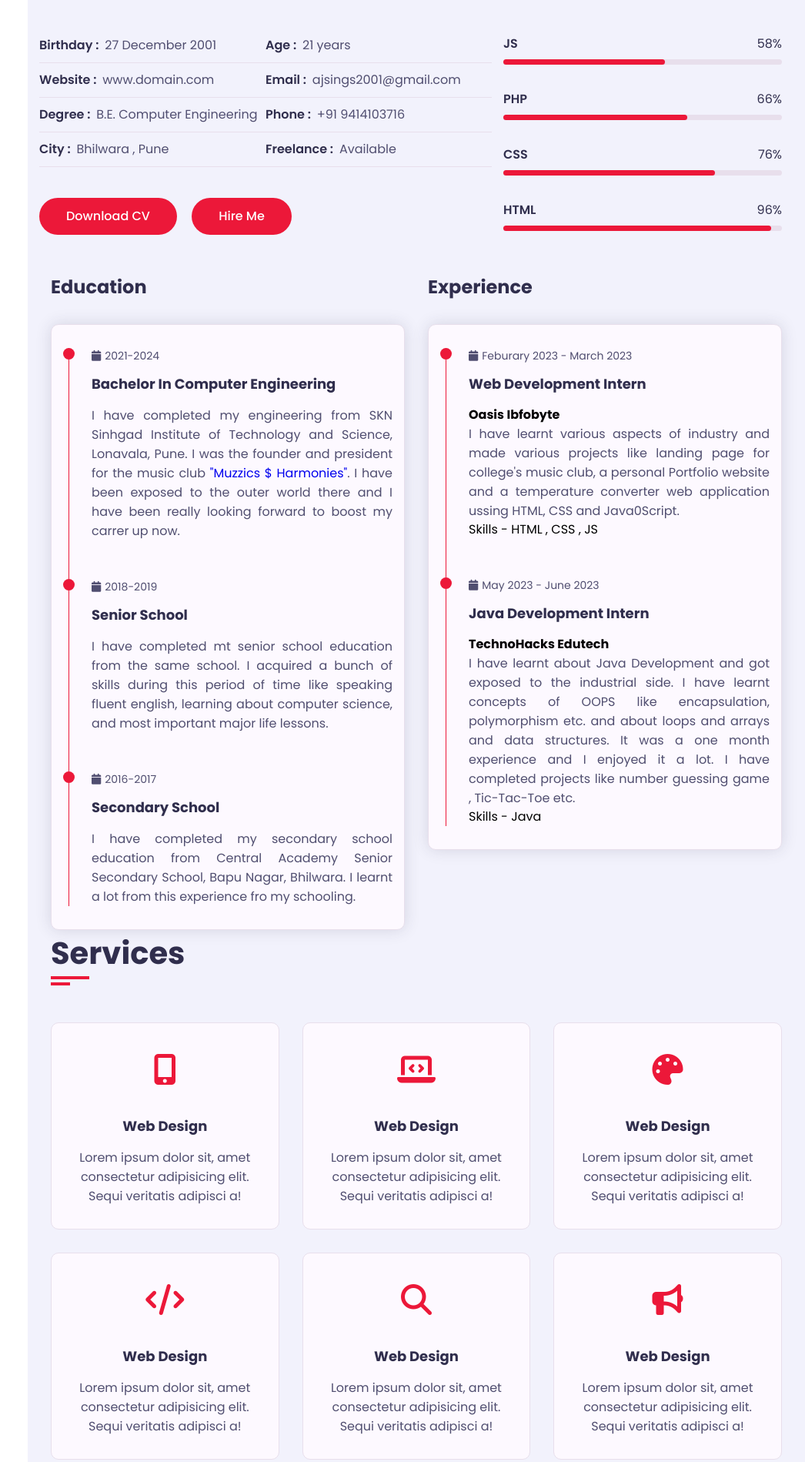
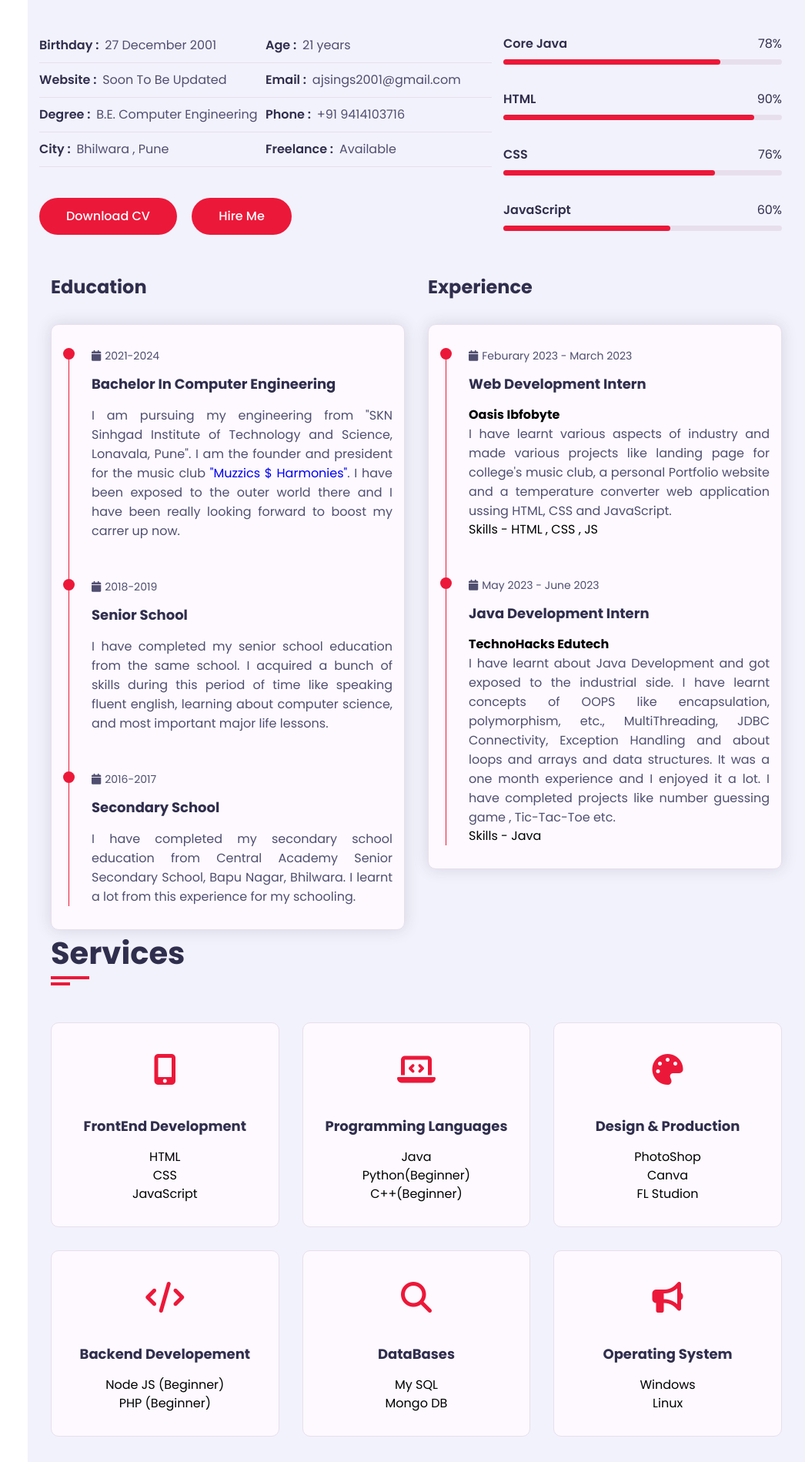
Before and after one commit to AbhinandanJain27/aj2712.github.io, a plain HTML site: page index.html in a window 1280 px wide. Shown: the part 1074-2973 px from the top of the page at 77% size, without its empty margins (234-1280 px from the left). Drawn offline with Linux system fonts and the light colour scheme; a script that the page names is missing; a web font is replaced by a local one.

```diff
--- a/css/style.css
+++ b/css/style.css
@@ -533,6 +533,12 @@
     display: block;
 }
 
+/* .portfolio .portfolio-item:hover{
+    position: center;
+    transform: scale(2);
+    transition: 0.5s;
+} */
+
 .contact-title{
     color: var(--skin-color);
     text-align: center;
--- a/index.html
+++ b/index.html
@@ -80,7 +80,7 @@
                                             <p>Age : <span>21 years</span></p>
                                         </div>
                                         <div class="info-item padd-15">
-                                            <p>Website : <span>www.domain.com</span></p>
+                                            <p>Website : <span>Soon To Be Updated</span></p>
                                         </div>
                                         <div class="info-item padd-15">
                                             <p>Email : <span>ajsings2001@gmail.com</span></p>
@@ -108,17 +108,17 @@
                                 <div class="skills padd-15">
                                     <div class="row">
                                         <div class="skill-item padd-15">
-                                            <h5>JS</h5>
+                                            <h5>Core Java</h5>
                                             <div class="progress">
-                                                <div class="progress-in" style="width: 58%;"></div>
-                                                <div class="skill-percent">58%</div>
+                                                <div class="progress-in" style="width: 78%;"></div>
+                                                <div class="skill-percent">78%</div>
                                             </div>
                                         </div>
                                         <div class="skill-item padd-15">
-                                            <h5>PHP</h5>
+                                            <h5>HTML</h5>
                                             <div class="progress">
-                                                <div class="progress-in" style="width: 66%;"></div>
-                                                <div class="skill-percent">66%</div>
+                                                <div class="progress-in" style="width: 90%;"></div>
+                                                <div class="skill-percent">90%</div>
                                             </div>
                                         </div>
                                         <div class="skill-item padd-15">
@@ -129,10 +129,10 @@
                                             </div>
                                         </div>
                                         <div class="skill-item padd-15">
-                                            <h5>HTML</h5>
+                                            <h5>JavaScript</h5>
                                             <div class="progress">
-                                                <div class="progress-in" style="width: 96%;"></div>
-                                                <div class="skill-percent">96%</div>
+                                                <div class="progress-in" style="width: 60%;"></div>
+                                                <div class="skill-percent">60%</div>
                                             </div>
                                         </div>
                                     </div>
@@ -150,7 +150,7 @@
                                                         <i class="fa fa-calendar"></i>2021-2024
                                                     </h3>
                                                     <h4 class="timeline-title">Bachelor In Computer Engineering</h4>
-                                                    <p class="timeline-text">I have completed my engineering from SKN Sinhgad Institute of Technology and Science, Lonavala, Pune. I was the founder and president for the music club <a href="#">"Muzzics $ Harmonies"</a>. I have been exposed to the outer world there and I have been really looking forward to boost my carrer up now.</p>
+                                                    <p class="timeline-text">I am pursuing my engineering from "SKN Sinhgad Institute of Technology and Science, Lonavala, Pune". I am the founder and president for the music club <a href="#">"Muzzics $ Harmonies"</a>. I have been exposed to the outer world there and I have been really looking forward to boost my carrer up now. </p>
                                                 </div>
                                                 <div class="timeline-item">
                                                     <div class="circle-dot"> </div>
@@ -158,7 +158,7 @@
                                                         <i class="fa fa-calendar"></i>2018-2019
                                                     </h3>
                                                     <h4 class="timeline-title">Senior School</h4>
-                                                    <p class="timeline-text">I have completed mt senior school education from the same school. I acquired a bunch of skills during this period of time like speaking fluent english, learning about computer science, and most important major life lessons. </p>
+                                                    <p class="timeline-text">I have completed my senior school education from the same school. I acquired a bunch of skills during this period of time like speaking fluent english, learning about computer science, and most important major life lessons. </p>
                                                 </div>
                                                 <div class="timeline-item">
                                                     <div class="circle-dot"> </div>
@@ -167,7 +167,7 @@
                                                     </h3>
                                                     <h4 class="timeline-title">Secondary School</h4>
                                                     <p class="timeline-text">I have completed my secondary school education from Central Academy Senior Secondary School, Bapu Nagar, Bhilwara.
-                                                    I learnt a lot from this experience fro my schooling.
+                                                    I learnt a lot from this experience for my schooling.
                                                     </p>
                                                 </div>
                                             </div>
@@ -186,7 +186,7 @@
                                                     </h3>
                                                     <h4 class="timeline-title">Web Development Intern</h4>
                                                     <h4 class="timeline-company">Oasis Ibfobyte</h4>
-                                                    <p class="timeline-text">I have learnt various aspects of industry and made various projects like landing page for college's music club, a personal Portfolio website and a temperature converter web application ussing HTML, CSS and Java0Script.
+                                                    <p class="timeline-text">I have learnt various aspects of industry and made various projects like landing page for college's music club, a personal Portfolio website and a temperature converter web application ussing HTML, CSS and JavaScript.
                                                     <div class="Intern-skills"> <span>Skills - </span> HTML , CSS , JS</div>
                                                     </p>
                                                 </div>
@@ -198,7 +198,7 @@
                                                     <h4 class="timeline-title">Java Development Intern</h4>
                                                     <h4 class="timeline-company">TechnoHacks Edutech </h4>
                                                     <p class="timeline-text">
-                                                    I have learnt about Java Development and got exposed to the industrial side. I have learnt concepts of OOPS like encapsulation, polymorphism etc. and about loops and arrays and data structures. It was a one month experience and I enjoyed it a lot.
+                                                    I have learnt about Java Development and got exposed to the industrial side. I have learnt concepts of OOPS like encapsulation, polymorphism,  etc., MultiThreading, JDBC Connectivity, Exception Handling and about loops and arrays and data structures. It was a one month experience and I enjoyed it a lot.
                                                     I have completed projects like number guessing game , Tic-Tac-Toe etc.
                                                     <div class="Intern-skills">     <span>Skills -</span> Java</div>
                                                     </p>
@@ -225,8 +225,13 @@
                                 <div class="icon">
                                     <i class="fa fa-mobile-alt "></i>
                                 </div>
-                                <h4>Web Design</h4>
-                                <p>Lorem ipsum dolor sit, amet consectetur adipisicing elit. Sequi veritatis adipisci a!
+                                <h4>FrontEnd Development</h4>
+                                <p>
+                                    <ul>
+                                        <li>HTML</li>
+                                        <li>CSS</li>
+                                        <li>JavaScript</li>
+                                    </ul>
                                 </p>
                             </div>
                         </div>
@@ -235,8 +240,13 @@
                                 <div class="icon">
                                     <i class="fa fa-laptop-code "></i>
                                 </div>
-                                <h4>Web Design</h4>
-                                <p>Lorem ipsum dolor sit, amet consectetur adipisicing elit. Sequi veritatis adipisci a!
+                                <h4>Programming Languages</h4>
+                                <p>
+                                    <ul>
+                                        <li>Java</li>
+                                        <li>Python(Beginner)</li>
+                                        <li>C++(Beginner)</li>
+                                    </ul>
                                 </p>
                             </div>
                         </div>
@@ -245,8 +255,13 @@
                                 <div class="icon">
                                     <i class="fa fa-palette "></i>
                                 </div>
-                                <h4>Web Design</h4>
-                                <p>Lorem ipsum dolor sit, amet consectetur adipisicing elit. Sequi veritatis adipisci a!
+                                <h4>Design & Production</h4>
+                                <p>
+                                    <ul>
+                                        <li>PhotoShop</li>
+                                        <li>Canva</li>
+                                        <li>FL Studion</li>
+                                    </ul>
                                 </p>
                             </div>
                         </div>
@@ -255,8 +270,12 @@
                                 <div class="icon">
                                     <i class="fa fa-code "></i>
                                 </div>
-                                <h4>Web Design</h4>
-                                <p>Lorem ipsum dolor sit, amet consectetur adipisicing elit. Sequi veritatis adipisci a!
+                                <h4>Backend Developement</h4>
+                                <p>
+                                    <ul>
+                                        <li>Node JS (Beginner)</li>
+                                        <li>PHP (Beginner)</li>
+                                    </ul>
                                 </p>
                             </div>
                         </div>
@@ -265,8 +284,12 @@
                                 <div class="icon">
                                     <i class="fa fa-search"></i>
                                 </div>
-                                <h4>Web Design</h4>
-                                <p>Lorem ipsum dolor sit, amet consectetur adipisicing elit. Sequi veritatis adipisci a!
+                                <h4>DataBases</h4>
+                                <p>
+                                    <ul>
+                                        <li>My SQL</li>
+                                        <li>Mongo DB</li>
+                                    </ul>
                                 </p>
                             </div>
                         </div>
@@ -275,8 +298,12 @@
                                 <div class="icon">
                                     <i class="fa fa-bullhorn "></i>
                                 </div>
-                                <h4>Web Design</h4>
-                                <p>Lorem ipsum dolor sit, amet consectetur adipisicing elit. Sequi veritatis adipisci a!
+                                <h4>Operating System</h4>
+                                <p>
+                                    <ul>
+                                        <li>Windows</li>
+                                        <li>Linux</li>
+                                    </ul>
                                 </p>
                             </div>
                         </div>
@@ -354,17 +381,17 @@
                         <div class="contact-info-item padd-15">
                             <div class="icon"><i class="fa fa-phone"></i></div>
                             <h4>Call Us On</h4>
-                            <p>+91 9414103716</p>
+                            <p>+91 94141-03716</p>
                         </div>
                         <div class="contact-info-item padd-15">
                             <div class="icon"><i class="fa fa-envelope "></i></div>
                             <h4>Email</h4>
-                            <p>Info@gmail.com</p>
+                            <p>ajsings2001@gmail.com</p>
                         </div>
                         <div class="contact-info-item padd-15">
                             <div class="icon"><i class="fa fa-globe-europe"></i></div>
                             <h4>Website</h4>
-                            <p>www.website.com</p>
+                            <p>Soon To Be Updated</p>
                         </div>
                     </div>
                     <h3 class="contact-title padd-15">SEND ME AN EMAIL</h3>
```
